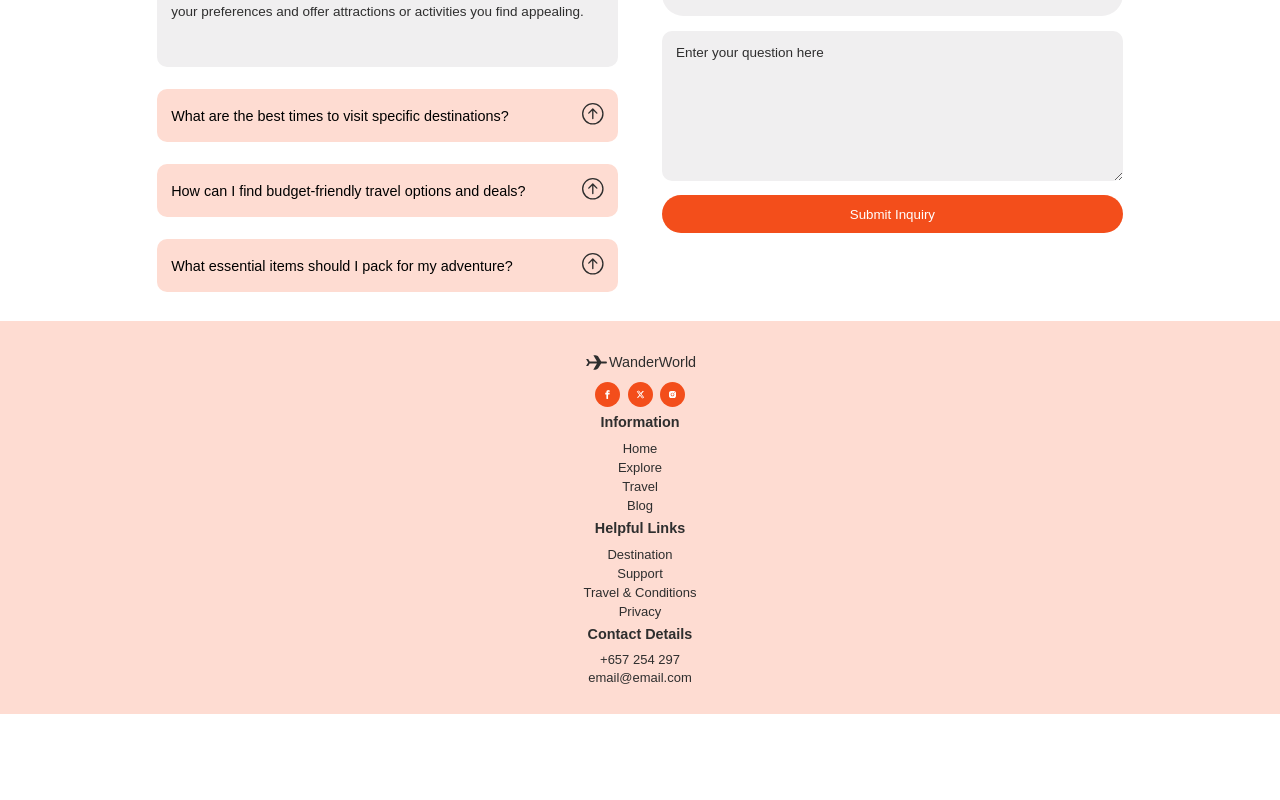
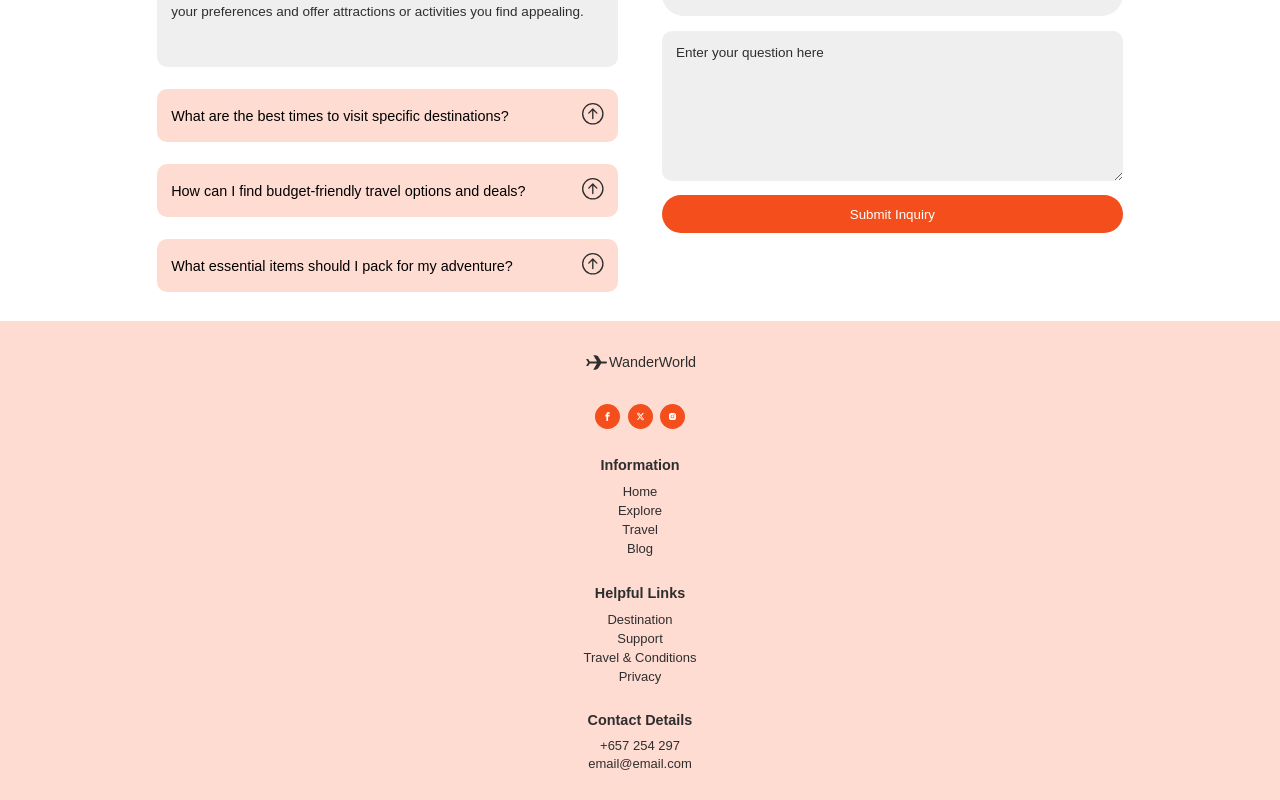
Before and after one commit to amcasep/WanderWorld, a React (Vite) app: page / in a window 1280 px wide. Shown: the part 3006-3806 px from the top of the page. Before the commit the page ends 3720 px from the top, so only its background shows below. Built offline with nearby package versions, Linux system fonts and the light colour scheme.

Commit message:
fixed footer

```diff
--- a/src/Components/Footer/Footer.css
+++ b/src/Components/Footer/Footer.css
@@ -40,37 +40,38 @@
   font-size: 25px;
   color: var(--blackColor);
 }
-.Footer .secContainer .logoDiv .socials {
+.Footer .secContainer .socials {
   gap: 0.5rem;
   margin: auto;
   justify-content: center;
+  align-items: center;
 }
-.Footer .secContainer .logoDiv .socials .icon {
+.Footer .secContainer .socials .icon {
   font-size: 25px;
   background: var(--primaryColor);
   border-radius: 50%;
   padding: 8px;
   color: var(--whiteColor);
 }
-.Footer .secContainer .logoDiv .socials .icon:hover {
+.Footer .secContainer .socials .icon:hover {
   background: var(--primaryColorLight);
 }
-.Footer .secContainer .logoDiv .footerLinks {
+.Footer .secContainer .footerLinks {
   display: grid;
   row-gap: 0.2rem;
 }
-.Footer .secContainer .logoDiv .footerLinks .linkTitle {
+.Footer .secContainer .footerLinks .linkTitle {
   padding: 0.5rem;
   color: var(--blackColor);
   font-weight: 700;
 }
-.Footer .secContainer .logoDiv .footerLinks li:hover {
+.Footer .secContainer .footerLinks li:hover {
   transform: translate(10px);
 }
-.Footer .secContainer .logoDiv .footerLinks li:hover a {
+.Footer .secContainer .footerLinks li:hover a {
   color: var(--primaryColor);
 }
-.Footer .secContainer .logoDiv .footerLinks a, .Footer .secContainer .logoDiv .footerLinks .phone, .Footer .secContainer .logoDiv .footerLinks .email {
+.Footer .secContainer .footerLinks a, .Footer .secContainer .footerLinks .phone, .Footer .secContainer .footerLinks .email {
   color: var(--blackColor);
   font-size: 13px;
   font-weight: 500;
--- a/src/Components/Footer/Footer.jsx
+++ b/src/Components/Footer/Footer.jsx
@@ -12,6 +12,7 @@ const Footer = () => {
                     <div className="footerLogo">
                         <CgAirplane className="icon" />
                         <span>WanderWorld</span>
+                    </div>
                 </div>
                 <div className="socials flex">
                     <ImFacebook className="icon" />
@@ -52,7 +53,7 @@ const Footer = () => {
                     <span className="linkTitle">Contact Details</span>
                     <span className="phone">+657 254 297</span>
                     <span className="email">email@email.com</span>
-                    </div>
+
                 </div>
             </div>
         </div>
--- a/src/Components/Footer/Footer.scss
+++ b/src/Components/Footer/Footer.scss
@@ -42,10 +42,13 @@
                     color: var(--blackColor);
                 }
             }
+
+        }
         .socials {
             gap: .5rem;
             margin: auto;
             justify-content: center;
+            align-items: center;
             .icon{
                 font-size: 25px;
                 background: var(--primaryColor);
@@ -80,6 +83,4 @@
             }
         }
     }
-
 }
-}
```
Also changed, not shown: 1 other file (tests, documents, lock files or other folders). Lines whose indentation alone changed are shown as unchanged.
